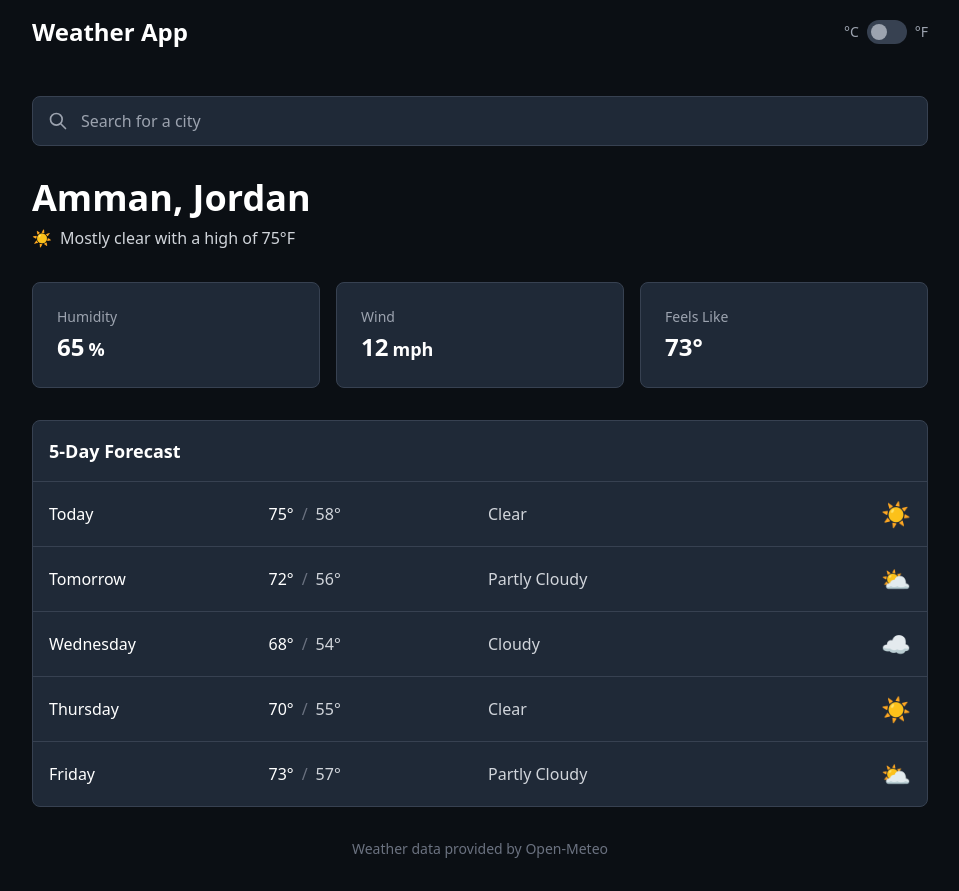
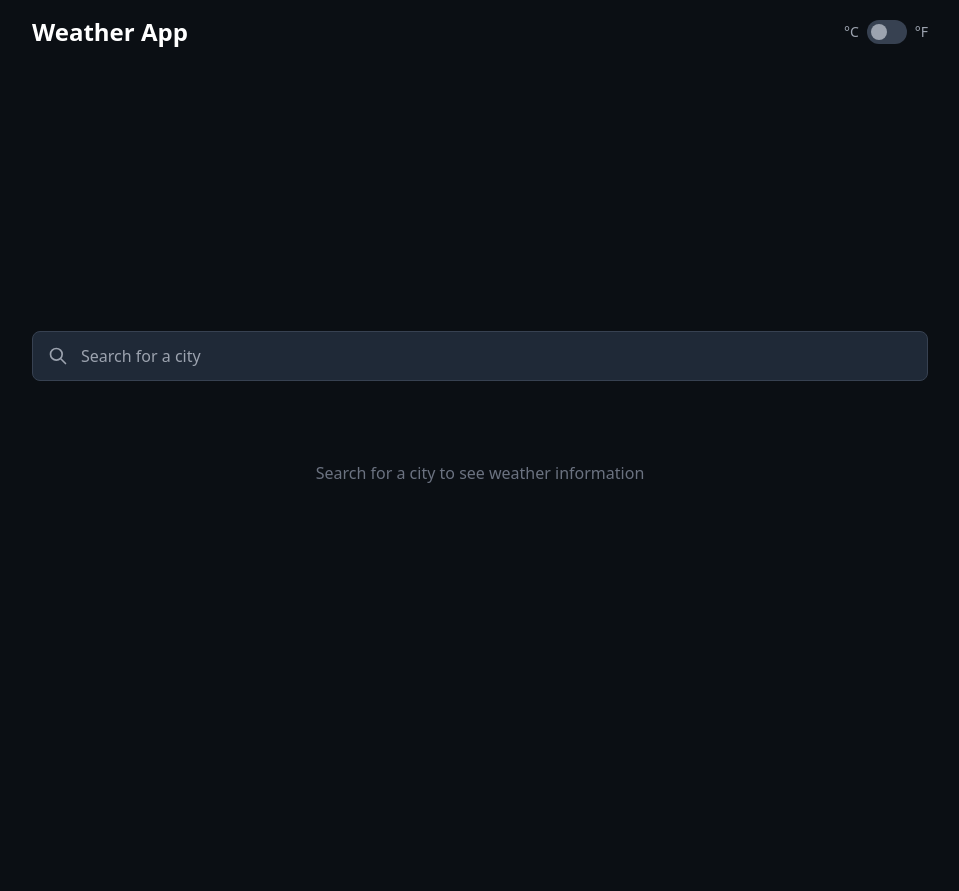
Before and after one commit to yosefdabbas22/weather-app, a Next.js app: page / in a window 1280 px wide. Shown: the whole page, without its empty margins (160-1119 px from the left). After the commit the page ends 800 px from the top, so only its background shows below. Built offline with nearby package versions, Linux system fonts and the light colour scheme.

Commit message:
feat: integrate api with loading and error states

```diff
--- a/app/page.tsx
+++ b/app/page.tsx
@@ -5,21 +5,85 @@ import SearchBar from '@/components/SearchBar'
 import StatCard from '@/components/StatCard'
 import ForecastTable, { type ForecastDay } from '@/components/ForecastTable'
 
-// Mock data - will be replaced with API data later
-const mockForecast: ForecastDay[] = [
-  { day: 'Today', high: '75°', low: '58°', condition: 'Clear', icon: '☀️' },
-  { day: 'Tomorrow', high: '72°', low: '56°', condition: 'Partly Cloudy', icon: '⛅' },
-  { day: 'Wednesday', high: '68°', low: '54°', condition: 'Cloudy', icon: '☁️' },
-  { day: 'Thursday', high: '70°', low: '55°', condition: 'Clear', icon: '☀️' },
-  { day: 'Friday', high: '73°', low: '57°', condition: 'Partly Cloudy', icon: '⛅' },
-]
+// Weather API response type
+interface WeatherData {
+  city: string
+  country: string
+  current: {
+    temperature: number
+    humidity: number
+    feelsLike: number
+    windSpeed: number
+    weatherCode: number
+  }
+  daily: Array<{
+    date: string
+    high: number
+    low: number
+    weatherCode: number
+  }>
+}
+
+type WeatherState = 'empty' | 'loading' | 'error' | 'success'
 
 export default function Home() {
   const [searchValue, setSearchValue] = useState('')
+  const [weatherData, setWeatherData] = useState<WeatherData | null>(null)
+  const [state, setState] = useState<WeatherState>('empty')
+  const [errorMessage, setErrorMessage] = useState<string>('')
+
+  const fetchWeather = async (city: string) => {
+    if (!city.trim()) {
+      return
+    }
+
+    setState('loading')
+    setErrorMessage('')
+
+    try {
+      const response = await fetch(`/api/weather?city=${encodeURIComponent(city.trim())}`)
+
+      if (!response.ok) {
+        const errorData = await response.json().catch(() => ({ error: 'Unknown error' }))
+        setErrorMessage(errorData.error || 'Failed to fetch weather data')
+        setState('error')
+        setWeatherData(null)
+        return
+      }
+
+      const data: WeatherData = await response.json()
+      setWeatherData(data)
+      setState('success')
+    } catch (error) {
+      console.error('Weather fetch error:', error)
+      setErrorMessage('Network error. Please check your connection and try again.')
+      setState('error')
+      setWeatherData(null)
+    }
+  }
 
   const handleSearchSubmit = () => {
-    // Will be implemented in Step 4
-    console.log('Searching for:', searchValue)
+    fetchWeather(searchValue)
+  }
+
+  // Helper to format temperature (will be extended in Step 6)
+  const formatTemp = (temp: number) => `${temp}°F`
+
+  // Helper to get summary text (placeholder - will use weather code mapping in Step 5)
+  const getSummaryText = (data: WeatherData) => {
+    const high = data.daily[0]?.high || data.current.temperature
+    return `Mostly clear with a high of ${formatTemp(high)}`
+  }
+
+  // Convert API data to ForecastDay format (condition will use weather code in Step 5)
+  const convertToForecastDays = (data: WeatherData): ForecastDay[] => {
+    return data.daily.map((day) => ({
+      day: day.date,
+      high: formatTemp(day.high),
+      low: formatTemp(day.low),
+      condition: 'Clear', // Placeholder - will use weather code mapping in Step 5
+      icon: '☀️', // Placeholder - will use weather code mapping in Step 5
+    }))
   }
 
   return (
@@ -50,31 +114,93 @@ export default function Home() {
             onSubmit={handleSearchSubmit}
           />
 
+          {/* Loading State */}
+          {state === 'loading' && (
+            <div className="space-y-8">
+              <div className="animate-pulse">
+                <div className="h-8 bg-gray-700 rounded w-48 mb-2"></div>
+                <div className="h-6 bg-gray-700 rounded w-64 mb-8"></div>
+                <div className="grid grid-cols-1 sm:grid-cols-3 gap-4 mb-8">
+                  {[1, 2, 3].map((i) => (
+                    <div key={i} className="bg-gray-800 rounded-lg p-6 border border-gray-700">
+                      <div className="h-4 bg-gray-700 rounded w-20 mb-2"></div>
+                      <div className="h-8 bg-gray-700 rounded w-16"></div>
+                    </div>
+                  ))}
+                </div>
+                <div className="bg-gray-800 rounded-lg border border-gray-700 p-4">
+                  <div className="h-6 bg-gray-700 rounded w-40 mb-4"></div>
+                  {[1, 2, 3, 4, 5].map((i) => (
+                    <div key={i} className="h-16 bg-gray-700 rounded mb-2"></div>
+                  ))}
+                </div>
+              </div>
+            </div>
+          )}
+
+          {/* Error State */}
+          {state === 'error' && (
+            <div className="bg-red-900/20 border border-red-700 rounded-lg p-6 mb-8">
+              <div className="flex items-center gap-3">
+                <span className="text-2xl">⚠️</span>
+                <div>
+                  <h3 className="text-red-300 font-semibold mb-1">Error</h3>
+                  <p className="text-red-200 text-sm">{errorMessage}</p>
+                </div>
+              </div>
+            </div>
+          )}
+
+          {/* Empty State - Show initial placeholder or nothing */}
+          {state === 'empty' && (
+            <div className="text-center text-gray-500 py-12">
+              <p>Search for a city to see weather information</p>
+            </div>
+          )}
+
+          {/* Success State - Show weather data */}
+          {state === 'success' && weatherData && (
+            <>
               {/* City Title */}
               <h2 className="text-3xl sm:text-4xl font-bold text-white mb-2">
-            Amman, Jordan
+                {weatherData.city}, {weatherData.country}
               </h2>
 
               {/* Summary Line */}
               <p className="text-gray-300 mb-8 flex items-center gap-2">
                 <span>☀️</span>
-            <span>Mostly clear with a high of 75°F</span>
+                <span>{getSummaryText(weatherData)}</span>
               </p>
 
               {/* Stat Cards */}
               <div className="grid grid-cols-1 sm:grid-cols-3 gap-4 mb-8">
-            <StatCard label="Humidity" value={65} unit="%" />
-            <StatCard label="Wind" value={12} unit="mph" />
-            <StatCard label="Feels Like" value="73°" />
+                <StatCard
+                  label="Humidity"
+                  value={weatherData.current.humidity}
+                  unit="%"
+                />
+                <StatCard
+                  label="Wind"
+                  value={weatherData.current.windSpeed}
+                  unit="mph"
+                />
+                <StatCard
+                  label="Feels Like"
+                  value={formatTemp(weatherData.current.feelsLike)}
+                />
               </div>
 
               {/* 5-Day Forecast Table */}
-          <ForecastTable forecast={mockForecast} />
+              <ForecastTable forecast={convertToForecastDays(weatherData)} />
+            </>
+          )}
 
           {/* Footer */}
-          <footer className="text-center text-gray-500 text-sm">
+          {state !== 'empty' && (
+            <footer className="text-center text-gray-500 text-sm mt-8">
               Weather data provided by Open-Meteo
             </footer>
+          )}
         </div>
       </main>
     </div>
```
Lines whose indentation alone changed are shown as unchanged.
